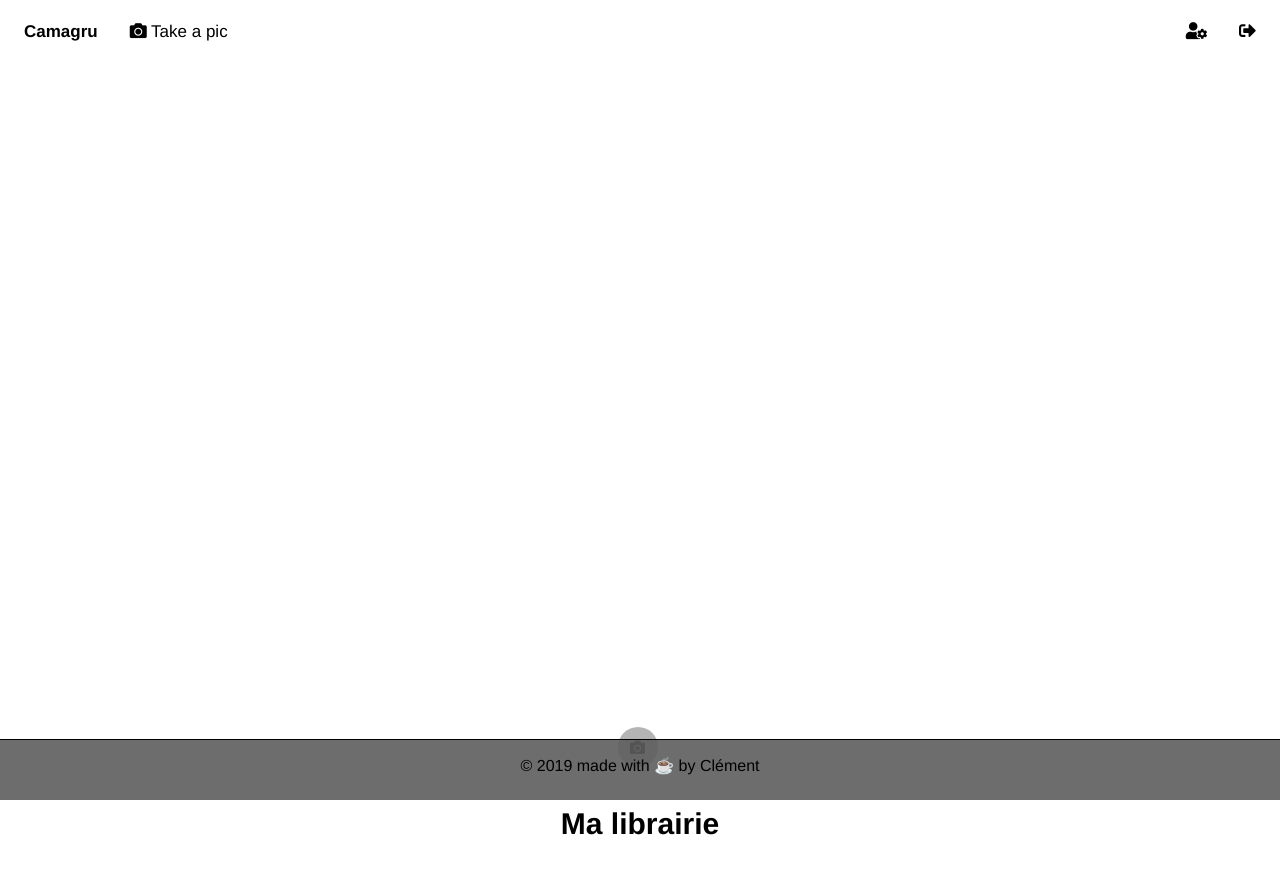
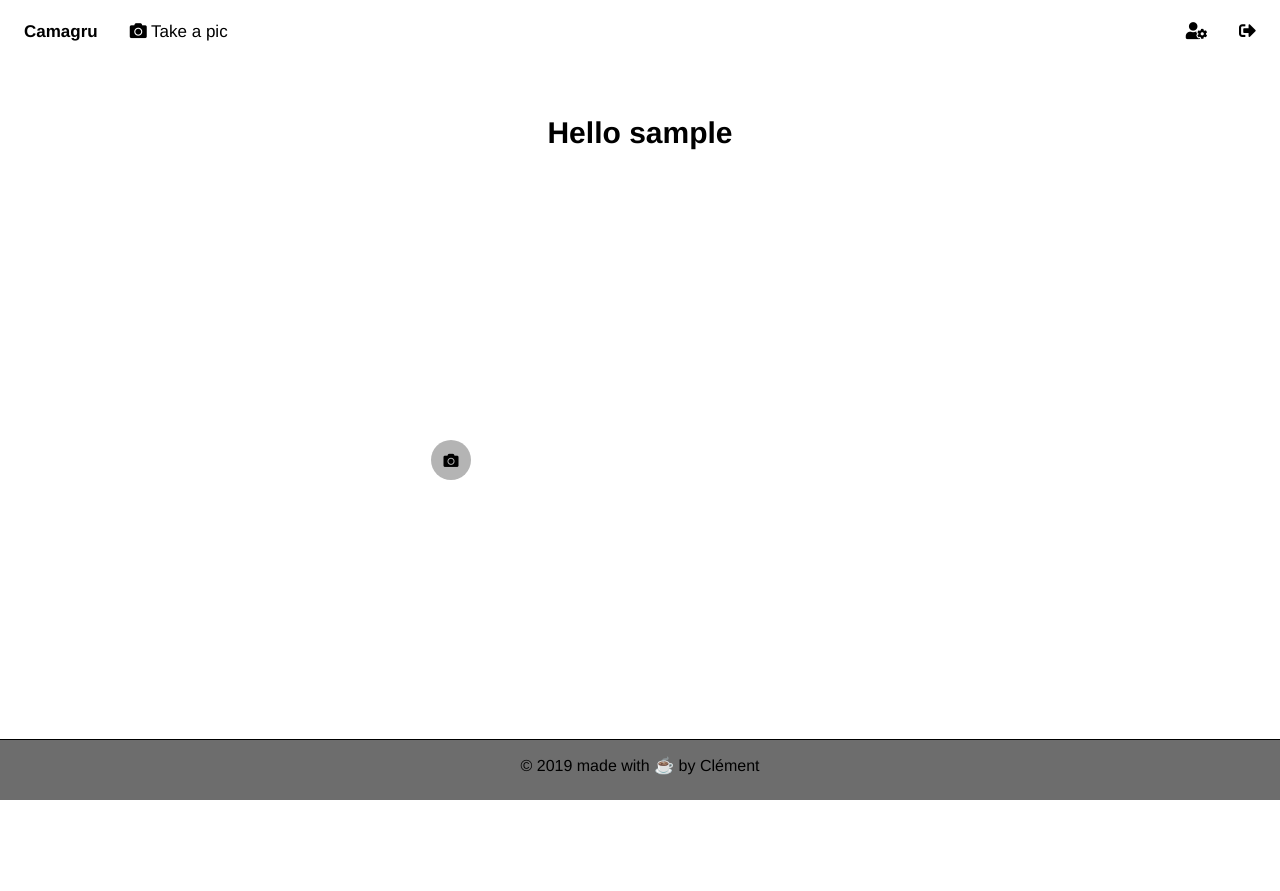
Before and after one commit to cfoltran/Camagru, a PHP site: page /?url=camagru in a window 1280 px wide. After the commit the page ends 800 px from the top, so only its background shows below. Run offline with PHP 8.4, Linux system fonts and the light colour scheme; the visitor is signed in with stand-in values (Sample User, id 1); data that the repository does not hold is empty; some libraries are stand-ins or nearby versions.

Commit message:
restyle the camagru page

```diff
--- a/app/views/css/stylesheet.css
+++ b/app/views/css/stylesheet.css
@@ -159,19 +159,42 @@ footer {
 /* ================================================= */
 /*                      CAMAGRU                      */
 /* ================================================= */
-.center {
-  margin: auto 0;
+
+#camagru {
+  padding: 40px;
+  margin: 0 auto;
+}
+
+#cam {
+  position: fixed;
+  display: inline-block;
+  width: 40%;
+}
+
+#cards {
+  float: right;
+  width: 40%;
+}
+
+@media screen and (max-width: 600px) {
+  #cam {
+    position: relative;
+    width: 100%;
+  }
+
+  #cards {
+    display: block;
+    width: 100%;
+  }
 }
 
 #video {
   width: 100%;
-  max-height: 640px;
-  padding: 1%;
+  max-height: 700px;
 }
 
 #canvas {
   display: none;
-  padding: 2%;
 }
 
 .btn-round {
@@ -206,11 +229,6 @@ footer {
   display: grid;
   grid-template-columns: repeat(auto-fill, minmax(250px, 1fr));
   grid-gap: 10px;
-}
-
-.cards {
-  max-width: 1200px;
-  margin: 0 auto 30px;
 }
 
 article {
@@ -280,3 +298,8 @@ article {
 #del-account, #update-passwd, #update-email, #update-login {
   display: none;
 }
+
+
+#camagru {
+  width: 70%;
+}
--- a/app/views/viewCamagru.php
+++ b/app/views/viewCamagru.php
@@ -1,15 +1,16 @@
-
-<div class="center">
+<div id="camagru">
+    <?php session_start() ?>
+    <h1>Hello <?= $_SESSION['login'] ?></h1>
+    <section id="cam">
         <video id="video" width="640px" autoplay></video>
-    <canvas class="center" id="canvas" value="pic" height="480px" width="640px"></canvas>
+        <canvas id="canvas" value="pic" height="480px" width="640px"></canvas>
         <div class="info" id="photoInfo"></div>
         <div id="cam-button">
             <button id="snap" type="button" class="btn-round rounded"><i class="fas fa-camera"></i></button>
             <button id="snap-push" type="submit" name="pic" class="btn-round rounded"><i class="fas fa-check"></i></button>
         </div>
-</div>
-<h1 style="margin-top: 40px">Ma librairie</h1>
-<section class="cards">
+    </section>
+    <section id="cards" class="cards">
         <?php
         $index = -1;
         session_start();
@@ -24,4 +25,5 @@
             <?php endforeach; ?>
         <?php endif; ?>
     </section>
+</div>
 <script src="<?= URL ?>scripts/camagru.js"></script>
```
Lines whose indentation alone changed are shown as unchanged.
